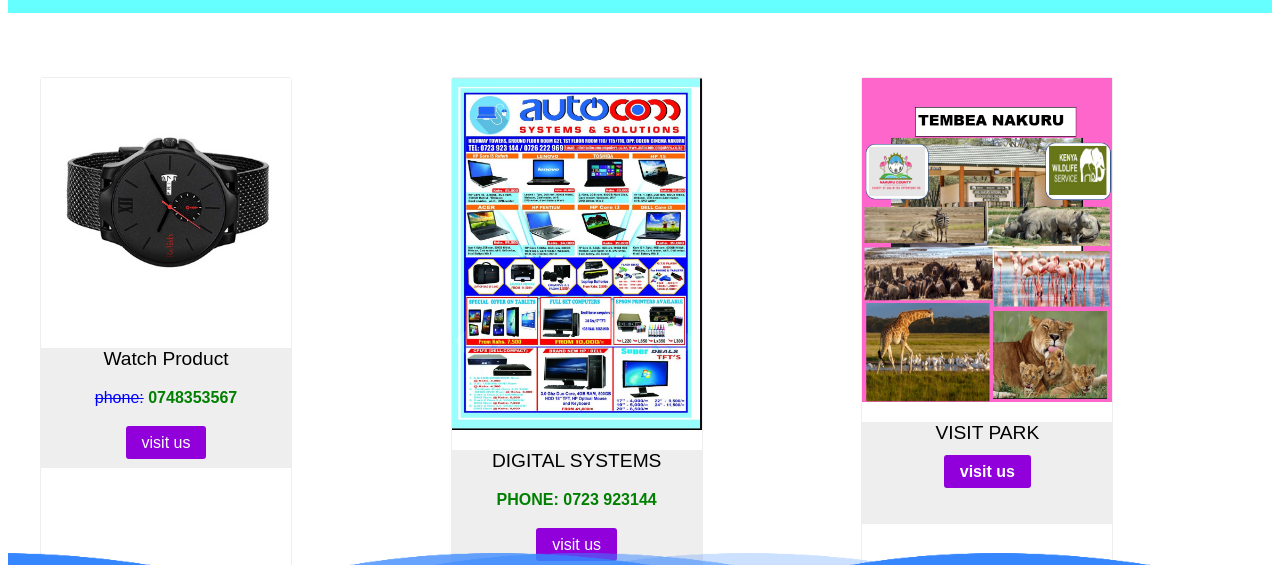
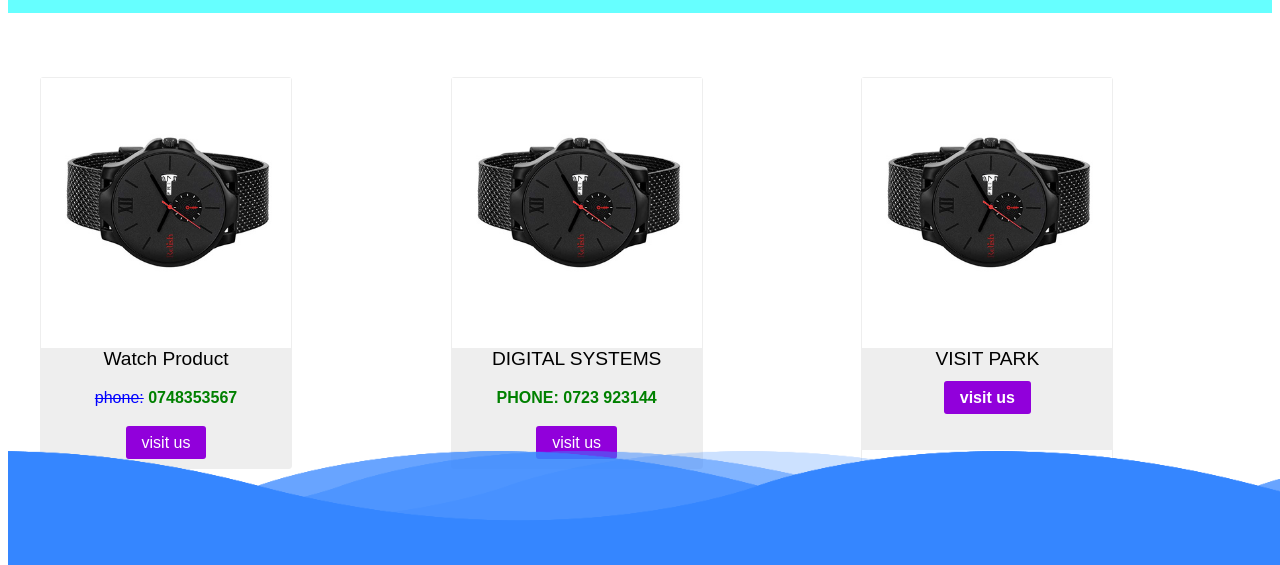
Before and after one commit to josephkwaschi/naxconnect, a plain HTML site: page index.html in a window 1280 px wide. Shown: the part 993-1558 px from the top of the page. Drawn offline with Linux system fonts and the light colour scheme.

Commit message:
Update index.html

```diff
--- a/index.html
+++ b/index.html
@@ -59,7 +59,7 @@
 
 
         <div class="store-product gown">
-            <img src="./images/C1.png" alt="">
+            <img src="./images/1.png" alt="">
             <div class="product-details">
                 <h2>DIGITAL SYSTEMS</h2>
                 <p> PHONE:  0723 923144</p>
@@ -69,7 +69,7 @@
 
 
         <div class="store-product jewelry">
-            <img src="./images/G1.png" alt="">
+            <img src="./images/1.png" alt="">
             <div class="product-details">
                 <h2>VISIT PARK</h2>
                 <p> <KSH 3,000 $2,500</p>
```
